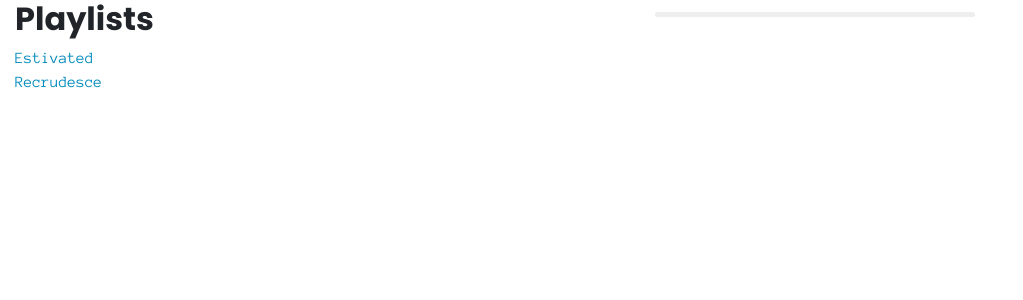
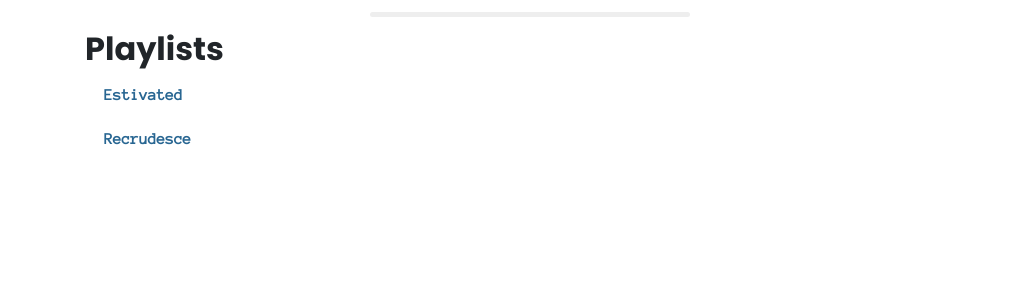
Before and after one commit to jimmymorris/tootlist, a Vue app: page / in a window 1280 px wide. Shown: the top 300 px of the page, without its empty margins (0-1023 px from the left). Built offline with nearby package versions, Linux system fonts and the light colour scheme.

Commit message:
getting common functions to mixins and SCSS setup

```diff
--- a/src/App.vue
+++ b/src/App.vue
@@ -1,7 +1,7 @@
 <template>
-  <div id="player" class="container-fluid">
+  <div id="player" class="container">
     <div class="row">
-      <div class="col">
+      <div class="col col-sm-12 col-md-3">
         <mixtape-listing />
       </div>
       <div class="col">
@@ -19,6 +19,8 @@ import CurrentTrack from '@/components/CurrentTrack.vue';
 import TrackListing from '@/components/TrackListing.vue';
 import PlayerControls from '@/components/PlayerControls.vue';
 
+import { nextTrack } from '@/mixins/playerControls';
+
 export default {
   name: 'AppContainer',
   components: {
@@ -27,6 +29,7 @@ export default {
     TrackListing,
     PlayerControls,
   },
+  mixins: [nextTrack],
   data() {
     return {
       runningTime: '00:00',
@@ -61,6 +64,4 @@ export default {
 </script>
 
 <style lang="scss">
-  @import '@/styles/custom-bootstrap.scss';
-  @import '../node_modules/bootstrap/scss/bootstrap.scss';
 </style>
--- a/src/components/MixtapeListing.vue
+++ b/src/components/MixtapeListing.vue
@@ -10,6 +10,7 @@
             href="#"
             @click.prevent="loadMixtape(mixtape.info)"
             :title="mixtape.name"
+            :class="{ 'active-mixtape': mixtape.name === active }"
             class="play-mixtape">
               {{mixtape.name}}
           </a>
@@ -23,10 +24,16 @@ import { mapGetters } from 'vuex';
 
 export default {
   name: 'MixtapeListing',
+  data() {
+    return {
+      active: '',
+    };
+  },
   computed: {
     ...mapGetters([
-      'getMixtapes',
+      'getMixtapes'
     ]),
+
   },
   methods: {
     loadMixtape(file) {
@@ -34,6 +41,7 @@ export default {
         .then(stream => stream.json())
         .then((data) => {
           this.$store.dispatch('setActiveMixtape', data);
+          this.active = data.name;
         })
         .catch(error => console.error(error));
     },
@@ -42,11 +50,31 @@ export default {
 </script>
 
 <style lang="scss" scoped>
+  @import '@/styles/custom-bootstrap.scss';
+
   .mixtape-listing {
+    height: 100%;
+    padding: 30px;
+
+    @include media-breakpoint-up(md) {
+      padding: 30px 0;
+    }
     ul {
       list-style: none;
       margin: 0;
       padding: 0;
     }
   }
+
+  .play-mixtape {
+    display: block;
+    padding: 5px 15px;
+    margin: 10px 0;
+    border-left: 4px solid transparent;
+    font-weight: bold;
+  }
+
+  .active-mixtape {
+    border-left-color: $orange;
+  }
 </style>
--- a/src/components/PlayerControls.vue
+++ b/src/components/PlayerControls.vue
@@ -31,7 +31,7 @@ export default {
       'getCurrentTrackList',
     ]),
     disableNext() {
-      return this.getCurrentTrack.order === (this.getCurrentTrackList.length+1);
+      return this.getCurrentTrack.order === (this.getCurrentTrackList.length + 1);
     },
     disablePrevious() {
       return this.getCurrentTrack.order === 1;
@@ -39,8 +39,8 @@ export default {
     playStatus() {
       return this.$store.getters.isPlaying ? 'fas fa-pause' : 'fas fa-play';
     },
-  }
-}
+  },
+};
 </script>
 
 <style lang="scss" scoped>
--- a/src/components/TrackListing.vue
+++ b/src/components/TrackListing.vue
@@ -14,7 +14,7 @@
 </template>
 
 <script>
-import { mapGetters, mapActions } from 'vuex';
+import { mapGetters } from 'vuex';
 import concatArtistSong from '@/mixins/concatArtistSong';
 
 export default {
@@ -31,7 +31,7 @@ export default {
       this.$store.dispatch('setActiveQueue', index).then(() => {
         this.$store.dispatch('startPlaying');
       });
-    }
+    },
   },
 };
 </script>
--- a/src/mixins/concatArtistSong.js
+++ b/src/mixins/concatArtistSong.js
@@ -1,7 +1,5 @@
 export default {
   methods: {
-    concatArtistSong: (track) => {
-      return `${track.artist} - ${track.song}`;
-    },
+    concatArtistSong: track => `${track.artist} - ${track.song}`,
   },
 };
--- a/src/store.js
+++ b/src/store.js
@@ -102,12 +102,12 @@ export default new Vuex.Store({
     setCurrentTrackDuration(state, duration) {
       Vue.set(this.state, 'currentTrackDuration', duration);
     },
-    setNextTrack(state) {
+    setNextTrack() {
       Vue.set(this.state, 'nextTrackOrder', Math.floor(this.state.currentTrack.order));
     },
-    setPrevTrack(state) {
+    setPrevTrack() {
       Vue.set(this.state, 'prevTrackOrder', Math.floor(this.state.currentTrack.order - 2));
-    }
+    },
   },
   actions: {
     pausePlaying({ ...context }) {
--- a/src/styles/custom-bootstrap.scss
+++ b/src/styles/custom-bootstrap.scss
@@ -1,37 +1,36 @@
 // Override / set color variables
 $white: #fff;
-$black: #000;
-$green: #1BB81D;
-$blue: #008BBC;
+$raven: #413E3D;
+$treetop: #476A30;
+$deep-water: #286692;
 $light-blue: #71CAED;
 $orange: #FF8500;
-$yellow: #ffd925;
-$red: #FF3F2C;
-
+$yellow: #FEC428;
+$red: #C71F2E;
 // Create grayscale
 $gray-dark: #292b2c;
 $gray: #3f3f3f;
 $gray-light: #7e7e7e;
 $gray-lighter: #ededed;
 $gray-lightest: #fafafa;
-
 // Set brand colors
-$primary: $blue;
-$success: $green;
+$primary: $deep-water;
+$success: $treetop;
 $info: $light-blue;
 $warning: $orange;
 $danger: $red;
-
 // Override fonts
-$font-family-sans-serif: 'Poppins', Arial, sans-serif;
-$font-family-monospace: 'Anonymous Pro', Menlo, "Courier New", monospace;
+$font-family-sans-serif: 'Poppins',
+Arial,
+sans-serif;
+$font-family-monospace: 'Anonymous Pro',
+Menlo,
+"Courier New",
+monospace;
 $font-family-base: $font-family-monospace;
-
 $headings-font-weight: 700;
-
 // Set global options
 $enable-shadows: false;
 $enable-gradients: true;
-
 // Typography
 $headings-font-family: $font-family-sans-serif;
--- /dev/null
+++ b/vue.config.js
@@ -0,0 +1,12 @@
+module.exports = {
+  css: {
+    loaderOptions: {
+      sass: {
+        data: `
+          @import "@/styles/custom-bootstrap.scss";
+          @import "./node_modules/bootstrap/scss/bootstrap.scss";
+        `,
+      },
+    },
+  },
+};
```
Also changed, not shown: package.json (+6 -1 lines), src/components/CurrentTrack.vue (line endings or trailing spaces), 1 other file (tests, documents, lock files or other folders).
